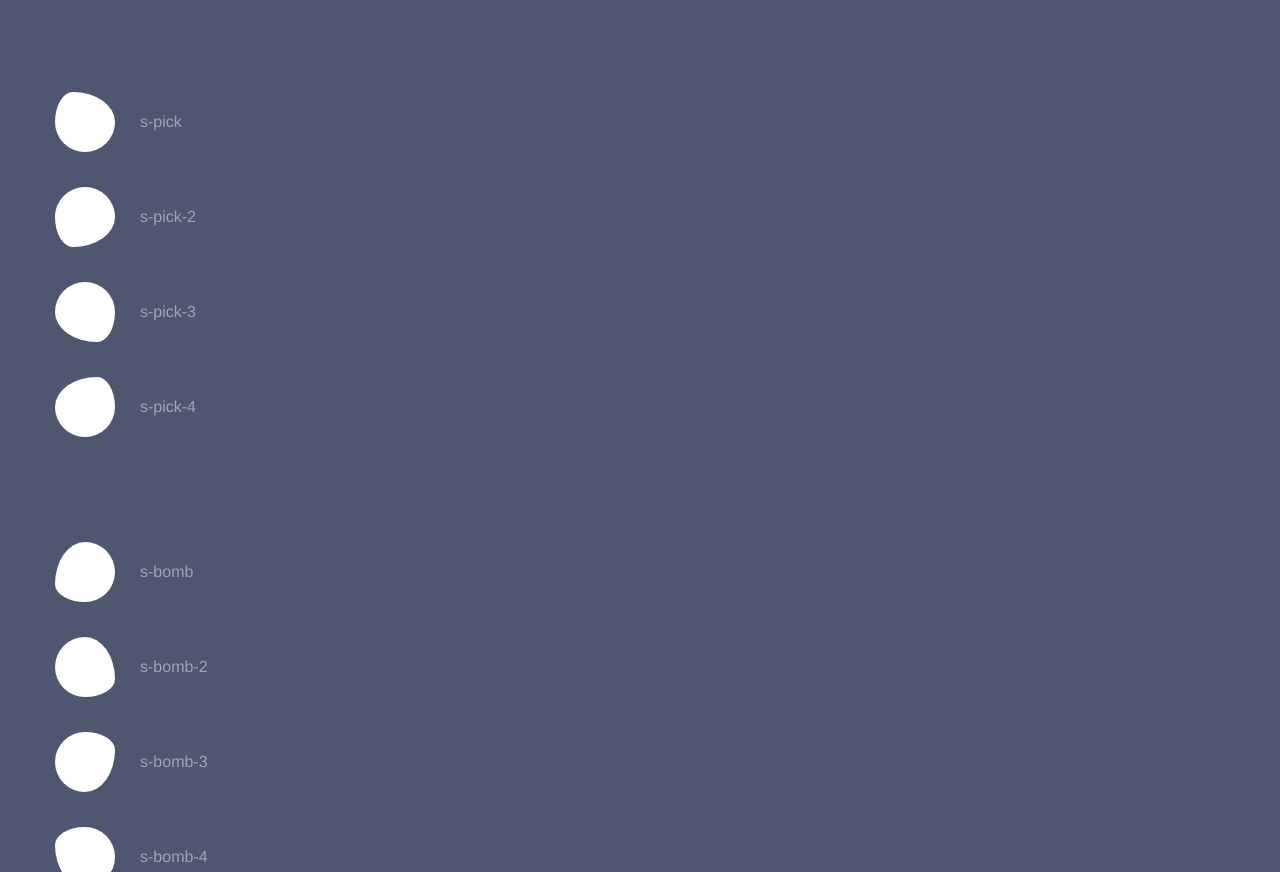
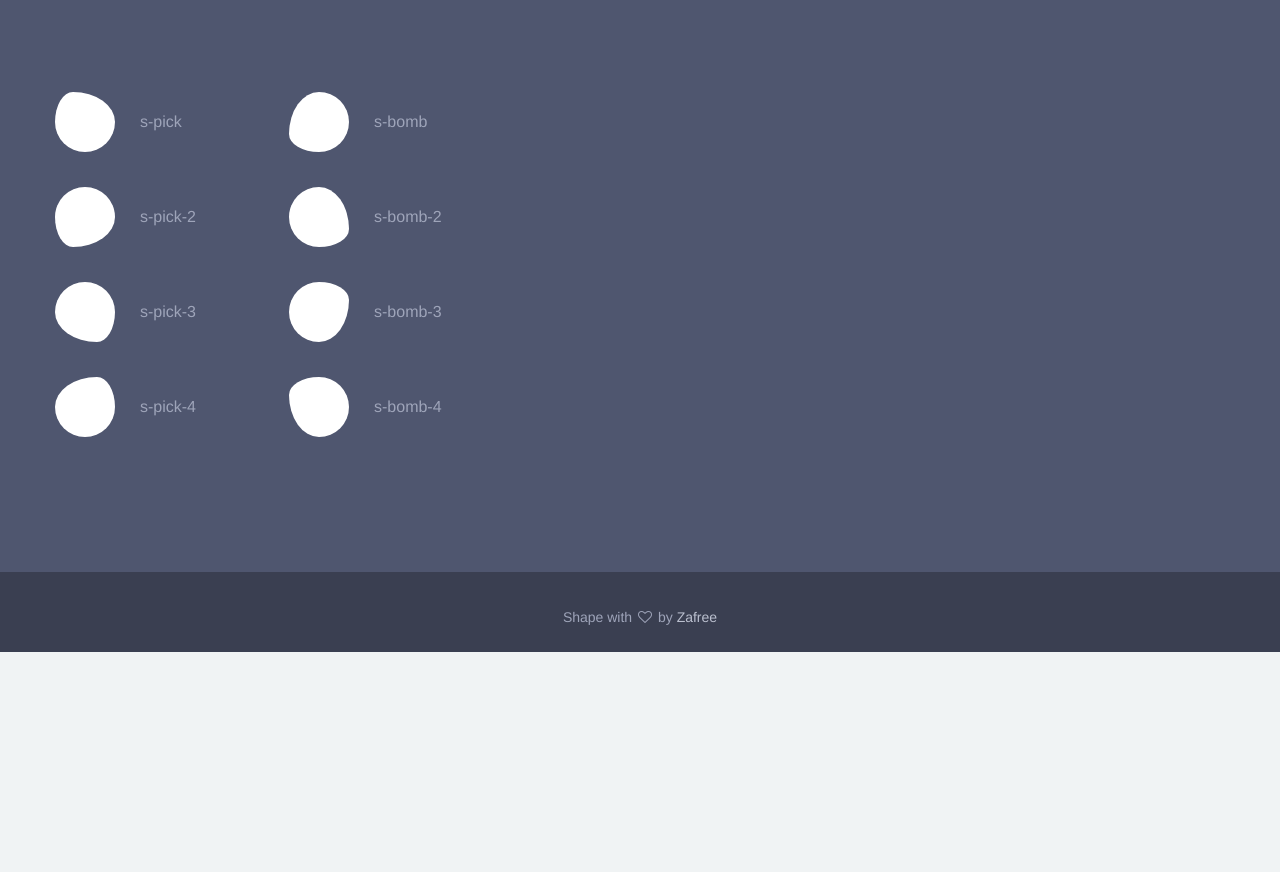
Before and after one commit to zafree/shapes, a website: page index.html in a window 1280 px wide. Shown: the part 2331-3203 px from the top of the page. After the commit the page ends 2983 px from the top, so only its background shows below. Drawn offline with nearby package versions, Linux system fonts and the light colour scheme.

Commit message:
the bottom had 1 col that looked bad so created 2 cols

```diff
--- a/index.html
+++ b/index.html
@@ -74,7 +74,7 @@
 		  ["lope", "rugby", "lady", "aleto", "toope"],
 		  ["flag", "kula", "bird", "hello", "curv"],
 		  ["rag", "glap", "holo", "kullo", "bucket"],
-		  ["pick", "bomb"]
+		  ["pick"], ["bomb"]
 		];
 
 		window.onload = function(){
```
